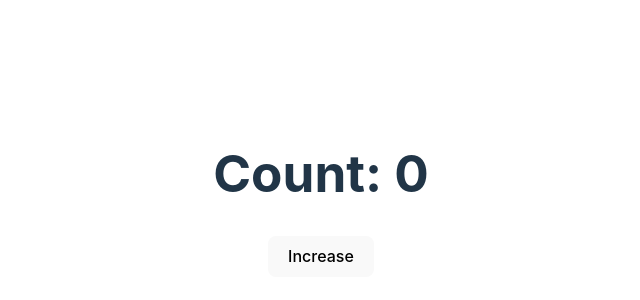
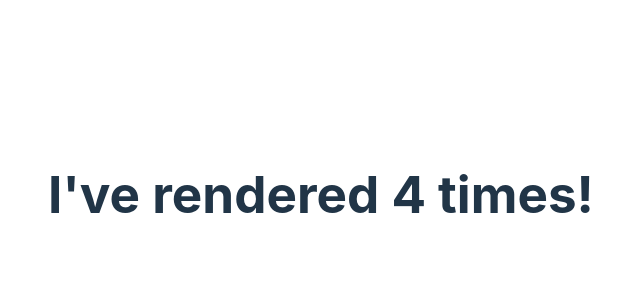
Before and after one commit to johnsonbhaskaran/ReactHooks, a React (Vite) app: page / in a window 1280 px wide. Shown: the part 206-506 px from the top of the page, without its empty margins (319-959 px from the left). Built offline with nearby package versions, Linux system fonts and the light colour scheme.

Commit message:
useEffect without any dependancy, rerender count state every 2 seconds

```diff
--- a/src/App.jsx
+++ b/src/App.jsx
@@ -1,19 +1,17 @@
-import { useState } from "react";
+import { useEffect, useState } from "react";
 import "./App.css";
 
 const App = () => {
   const [count, setCount] = useState(0);
-
-  const increaseNum = () => {
-    setCount((prev) => prev + 1);
-    setCount((prev) => prev + 1);
-    setCount((prev) => prev + 1);
-  };
+  useEffect(() => {
+    setTimeout(() => {
+      setCount((count) => count + 1);
+    }, 2000);
+  });
 
   return (
     <>
-      <h1>Count: {count}</h1>
-      <button onClick={increaseNum}>Increase</button>
+      <h1>I&apos;ve rendered {count} times!</h1>
     </>
   );
 };
```
